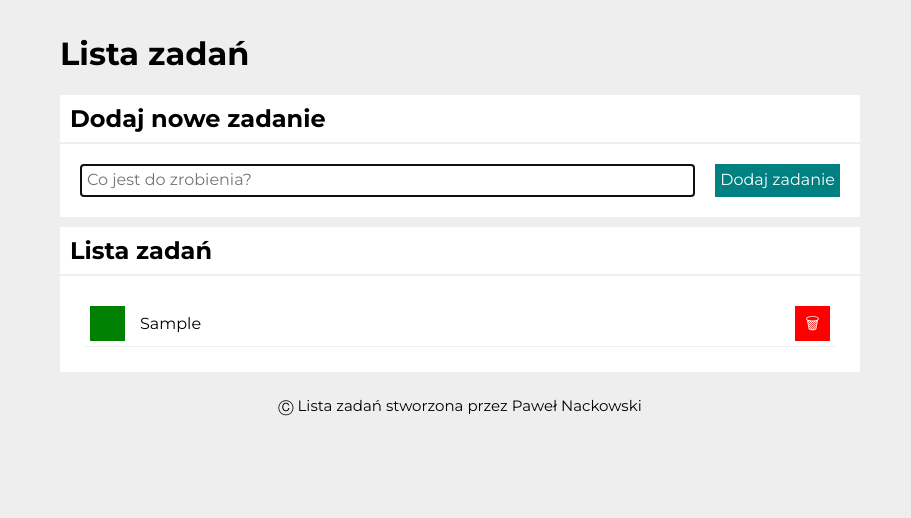
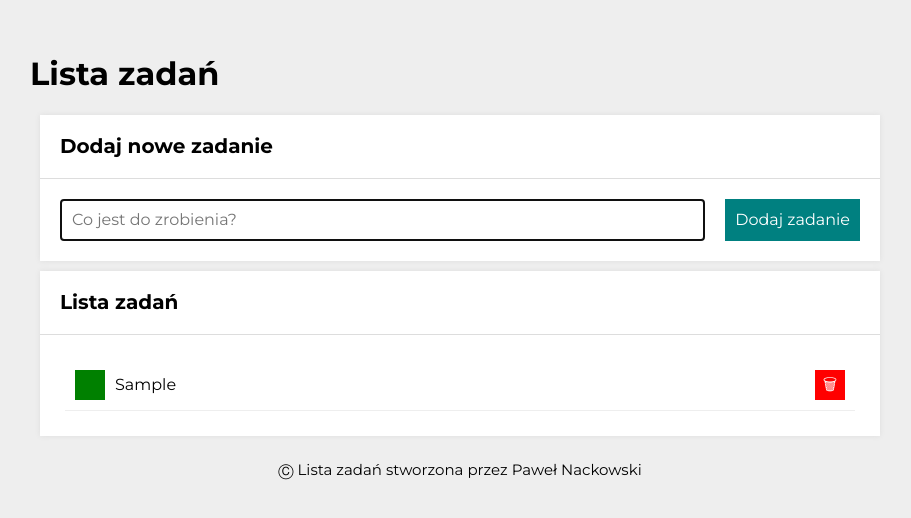
Before and after one commit to PawelNackowski/todo-list, a plain HTML site: page index.html in a window 1280 px wide. Both pictures are taken after typing "Sample" into the empty fields and a click on the button "Dodaj zadanie". Shown: the whole page, without its empty margins (180-1091 px from the left). Drawn offline with nearby package versions, Linux system fonts and the light colour scheme.

Commit message:
correction of look

```diff
--- a/css/form.css
+++ b/css/form.css
@@ -3,7 +3,6 @@
     grid-template-columns: 1fr auto;
     gap: 20px;
     padding: 20px;
-    margin-bottom: 10px;
 }
 
 @media (max-width: 767px) {
@@ -16,10 +15,18 @@
     background-color: teal;
     color: white;
     border: none;
-    padding: 5px;
+    padding: 10px;
+}
+
+.form__button:hover {
+    background-color: hsl(180, 100%, 30%);
+}
+
+.form__button:active {
+    background-color: hsl(180, 100%, 35%);
 }
 
 .form__input {
     border: 2px solid #eee;
-    padding: 5px;
+    padding: 10px;
 }
--- a/css/list.css
+++ b/css/list.css
@@ -11,6 +11,7 @@
     gap: 10px;
     margin: 5px;
     border-bottom: solid 1px #eee;
+    padding: 10px;
 }
 
 .taskList__item--done {
@@ -18,23 +19,23 @@
 }
 
 .taskList__button {
-    width: 35px;
-    height: 35px;
+    width: 30px;
+    height: 30px;
     cursor: pointer;
     color: white;
-    margin: 5px;
+    padding: 0;
     border: none;
 }
 
-.taskList__button--done {
+.taskList__button--toggleDone {
     background-color: green;
 }
 
-.taskList__button--done:hover {
+.taskList__button--toggleDone:hover {
     background-color: hsl(120, 100%, 30%);
 }
 
-.taskList__button--done:active {
+.taskList__button--toggleDone:active {
     background-color: hsl(120, 100%, 40%);
 }
 
--- a/css/section.css
+++ b/css/section.css
@@ -1,12 +1,14 @@
 .section {
     background-color: white;
-    margin: 0;
+    margin: 10px;
+    box-shadow: 0 0 5px #ddd;
 }
 
 .section__header {
+    font-size: 20px;
     margin: 0;
-    padding: 10px;
-    border-bottom: #eee solid 2px;
+    padding: 20px;
+    border-bottom: #ddd solid 1px;
 }
 
 .section__container {
--- a/css/style.css
+++ b/css/style.css
@@ -9,14 +9,14 @@ html {
 .body {
     font-family: "Montserrat", sans-serif;
     background-color: #eee;
-    display: flex;
     margin: 15px;
-    justify-content: center;
     word-break: break-word;
 }
 
 .body__container {
-    flex-basis: 800px;
+    max-width: 900px;
+    padding: 20px;
+    margin: 0 auto;
 }
 
 .footer {
--- a/js/script.js
+++ b/js/script.js
@@ -43,7 +43,7 @@
     for (const task of tasks) {
       htmlString += `
         <li class="taskList__item taskList">
-          <button class="js-done taskList__button taskList__button--done">
+          <button class="js-done taskList__button taskList__button--toggleDone">
            ${task.done ? " ✔" : ""}
           </button>
           <span class="taskList${task.done ? " taskList__item--done" : ""}">
```
